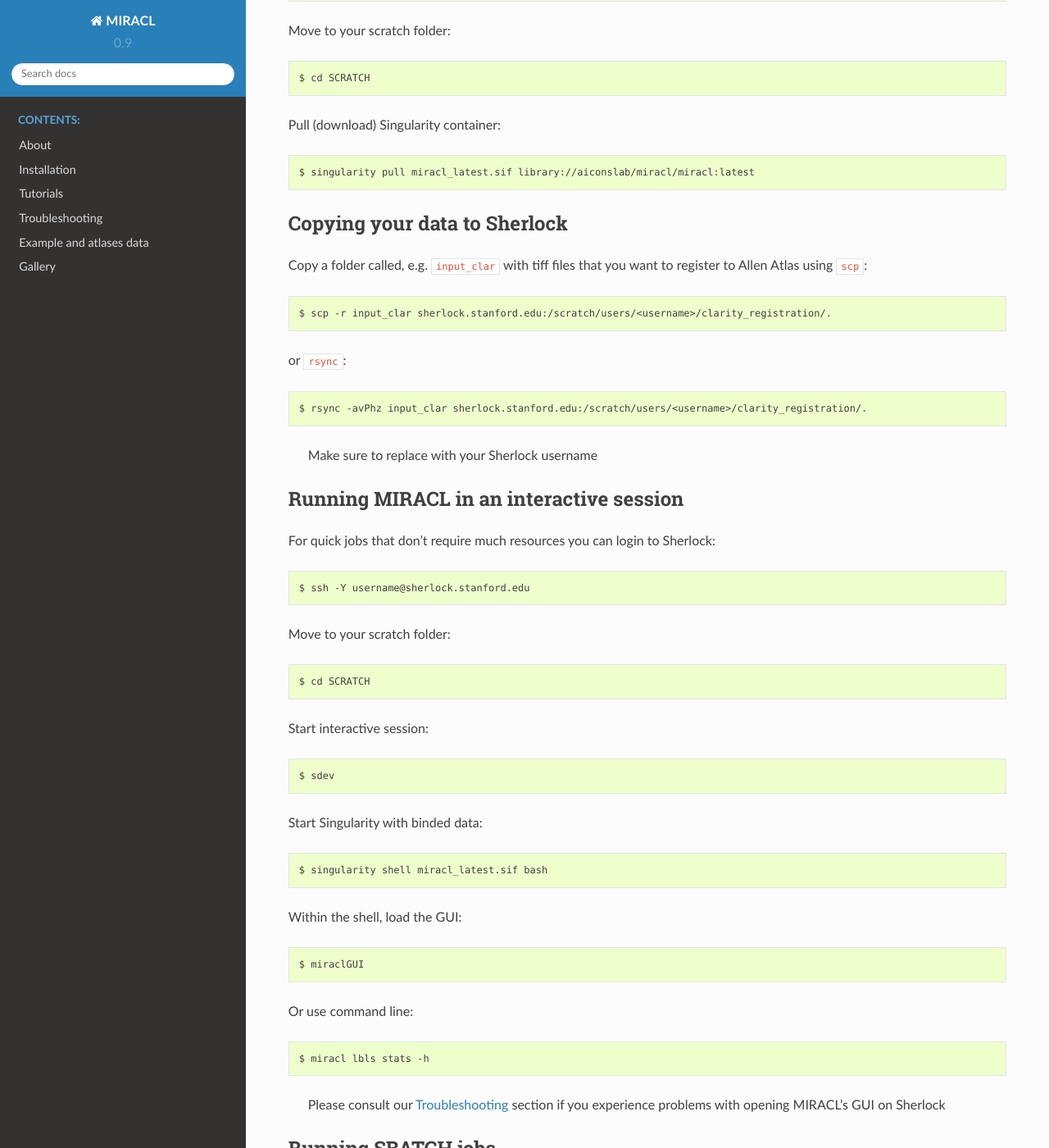
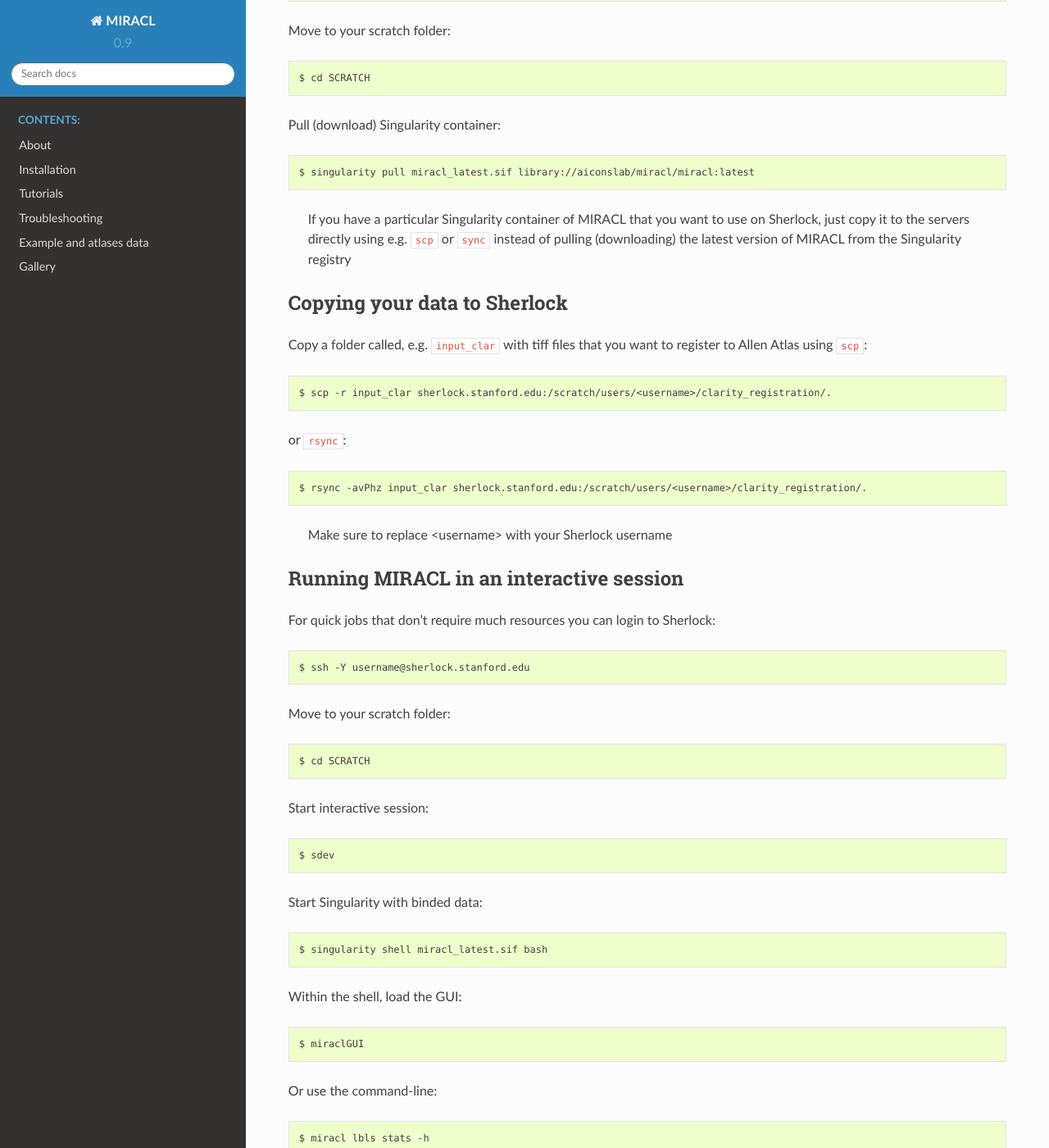
Before and after one commit to AICONSlab/MIRACL, a Sphinx documentation site: the page built from docs/tutorials/sherlock/sherlock.md, in a window 1280 px wide and 1400 px high, scrolled down 504 px. Shown: the whole window at 82% size. Built offline with Sphinx 7.4.7 and the Read the Docs theme 2.0.0, drawn with Linux system fonts in a browser that asks for light colours.

Commit message:
[docs] improve formatting and add extra info

````diff
--- a/docs/tutorials/sherlock/sherlock.md
+++ b/docs/tutorials/sherlock/sherlock.md
@@ -29,6 +29,11 @@
 $ singularity pull miracl_latest.sif library://aiconslab/miracl/miracl:latest
 ```
 
+> If you have a particular Singularity container of MIRACL that you want to use
+on Sherlock, just copy it to the servers directly using e.g. `scp` or `sync`
+instead of pulling (downloading) the latest version of MIRACL from the
+Singularity registry
+
 ## Copying your data to Sherlock
 
 Copy a folder called, e.g. `input_clar` with tiff files that you want to
@@ -44,7 +49,7 @@
 $ rsync -avPhz input_clar sherlock.stanford.edu:/scratch/users/<username>/clarity_registration/.
 ```
 
-> Make sure to replace <username> with your Sherlock username
+> Make sure to replace \<username\> with your Sherlock username
 
 ## Running MIRACL in an interactive session
 
@@ -78,7 +83,7 @@
 $ miraclGUI
 ```
 
-Or use command line:
+Or use the command-line:
 
 ```
 $ miracl lbls stats -h
````
